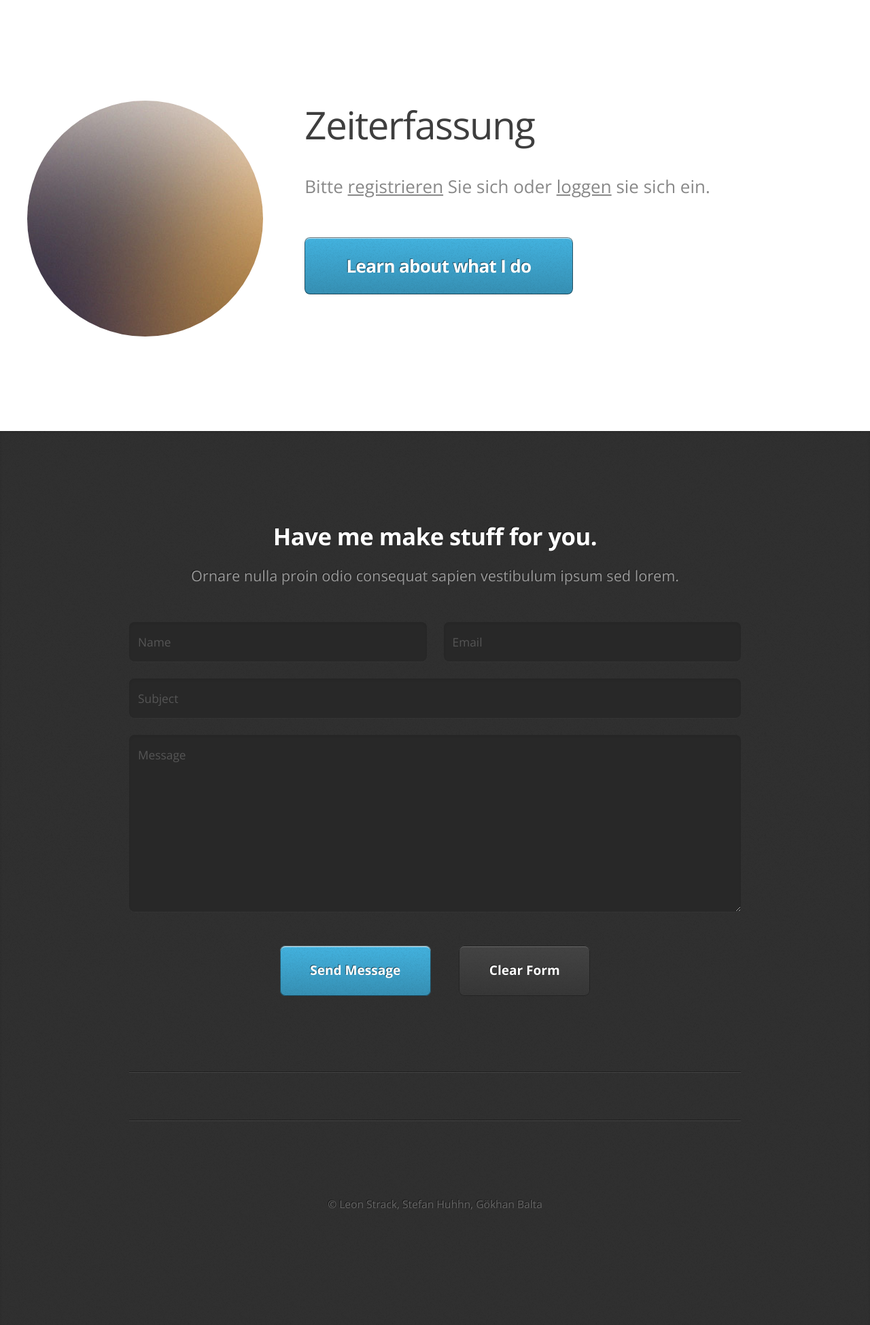
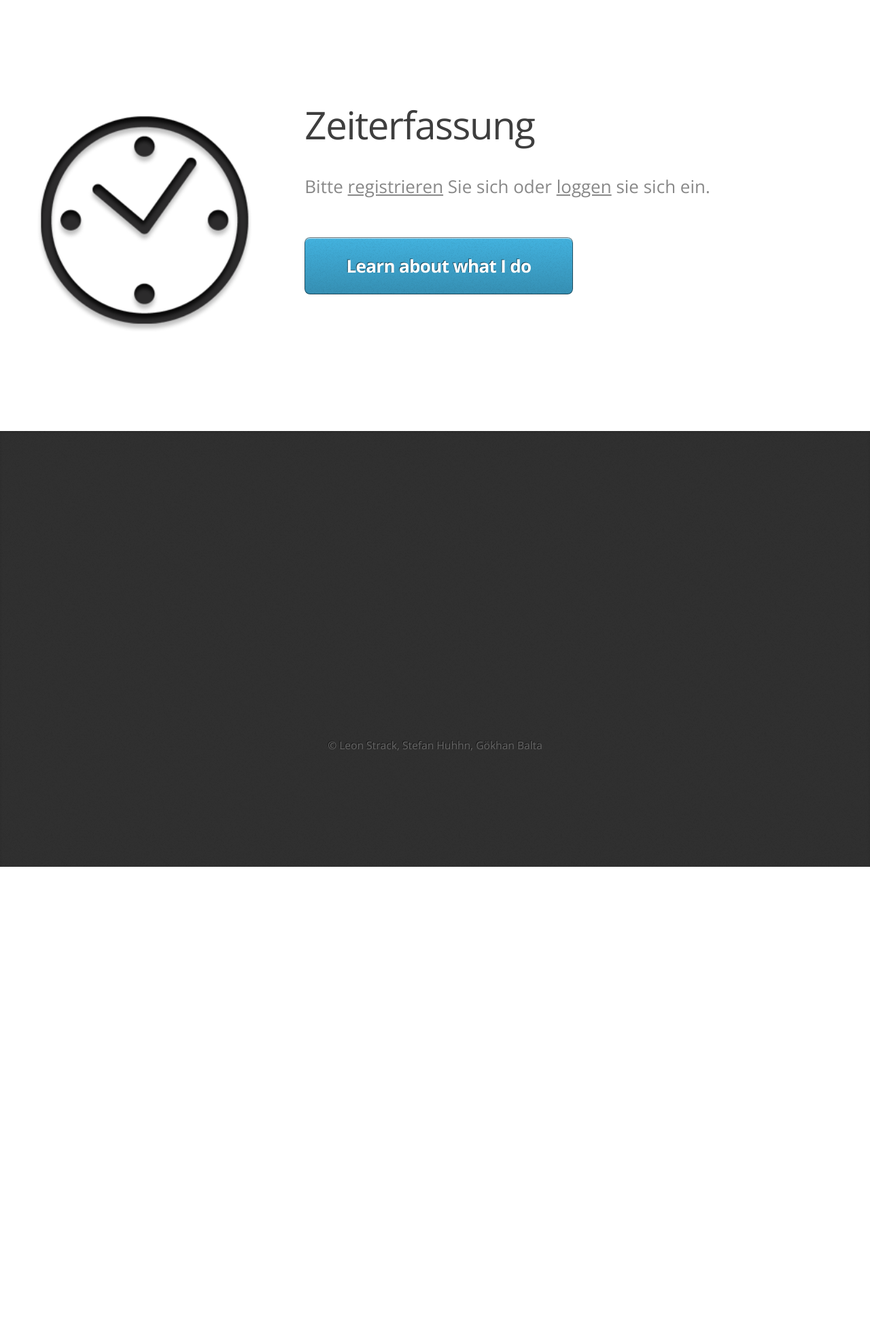
Before and after one commit to gomble/Zeiterfassungs-Server, a PHP site: page / in a window 1280 px wide. Shown: the part 60-2009 px from the top of the page at 68% size. After the commit the page ends 1335 px from the top, so only its background shows below. Run offline with PHP 8.4, Linux system fonts and the light colour scheme.

Commit message:
Button entfernt, footer angepasst

```diff
--- a/main/assets/css/main.css
+++ b/main/assets/css/main.css
@@ -1161,9 +1161,7 @@
 
 	hr {
 		border: 0;
-		border-top: solid 1px #444;
-		border-top-color: rgba(0, 0, 0, 0.35);
-		box-shadow: 0px 1px 0px 0px rgba(255, 255, 255, 0.1);
+
 		height: 1px;
 		margin: 3em 0 4em 0;
 	}
--- a/main/index.php
+++ b/main/index.php
@@ -34,7 +34,7 @@
 				<article class="container" id="top">
 					<div class="row">
 						<div class="4u 12u(mobile)">
-							<span class="image fit"><img src="images/pic00.jpg" alt="" /></span>
+							<span class="image fit"><img src="images/clock.png" alt="" /></span>
 						</div>
 						<div class="8u 12u(mobile)">
 							<header>
@@ -53,42 +53,12 @@
 			<div class="wrapper style4">
 				<article id="contact" class="container 75%">
 					<header>
-						<h2>Have me make stuff for you.</h2>
-						<p>Ornare nulla proin odio consequat sapien vestibulum ipsum sed lorem.</p>
+
 					</header>
 					<div>
 						<div class="row">
 							<div class="12u">
-								<form method="post" action="#">
-									<div>
-										<div class="row">
-											<div class="6u 12u(mobile)">
-												<input type="text" name="name" id="name" placeholder="Name" />
-											</div>
-											<div class="6u 12u(mobile)">
-												<input type="text" name="email" id="email" placeholder="Email" />
-											</div>
-										</div>
-										<div class="row">
-											<div class="12u">
-												<input type="text" name="subject" id="subject" placeholder="Subject" />
-											</div>
-										</div>
-										<div class="row">
-											<div class="12u">
-												<textarea name="message" id="message" placeholder="Message"></textarea>
-											</div>
-										</div>
-										<div class="row 200%">
-											<div class="12u">
-												<ul class="actions">
-													<li><input type="submit" value="Send Message" /></li>
-													<li><input type="reset" value="Clear Form" class="alt" /></li>
-												</ul>
-											</div>
-										</div>
-									</div>
-								</form>
+
 							</div>
 						</div>
 						<div class="row">
```
Also changed, not shown: main/images/clock.png (added).
